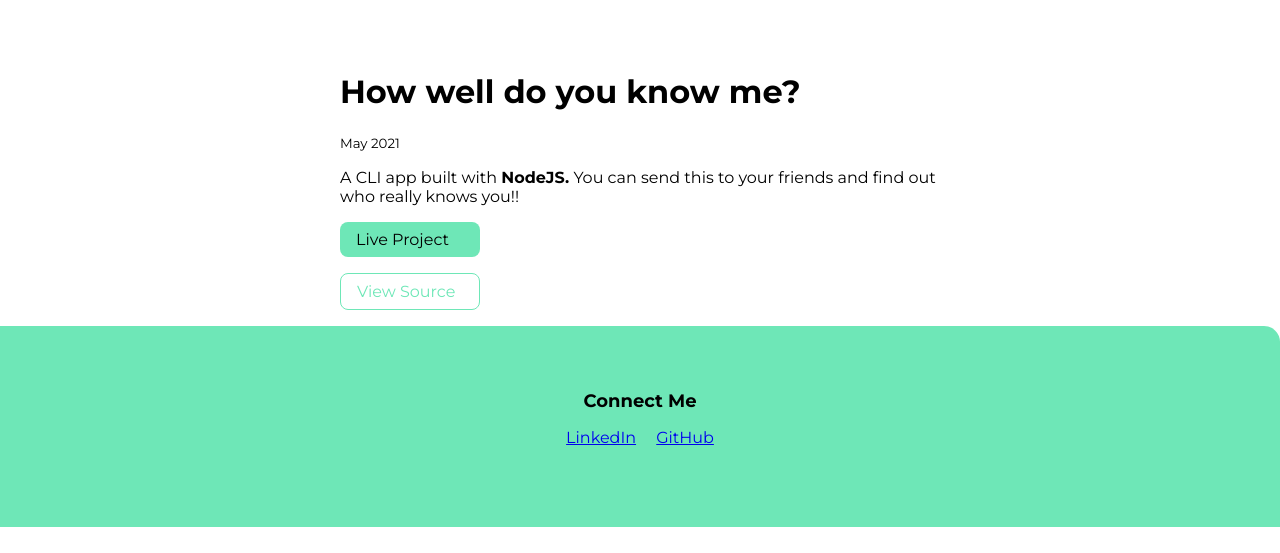
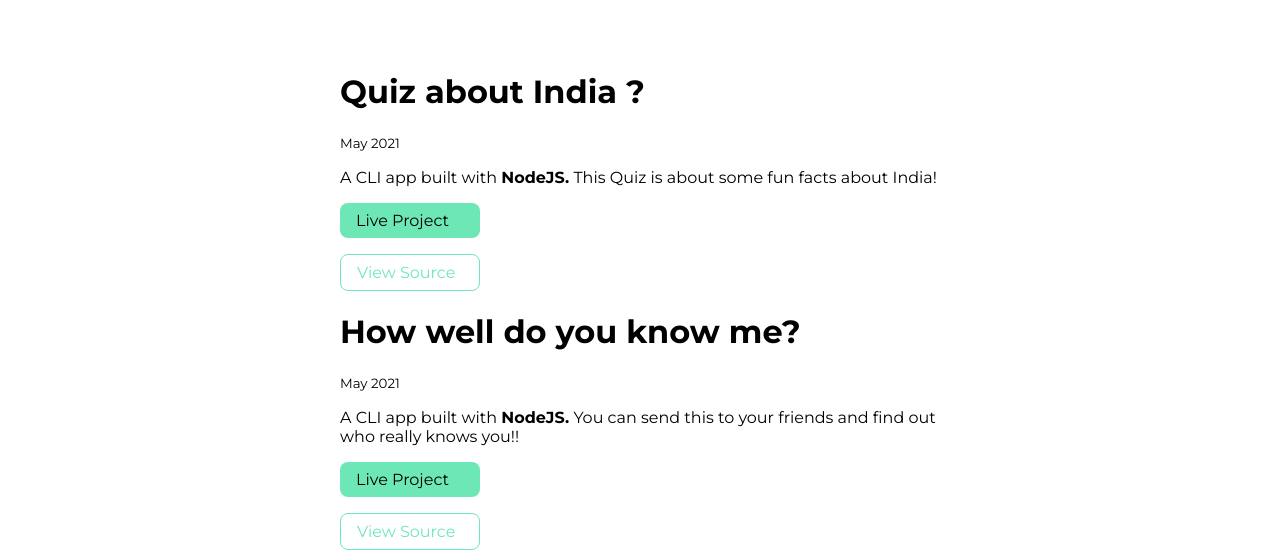
Before and after one commit to Saba-26/Portfolio, a plain HTML site: page projects.html in a window 1280 px wide. Shown: the part 277-830 px from the top of the page. Before the commit the page ends 804 px from the top, so only its background shows below. Drawn offline with Linux system fonts and the light colour scheme.

Commit message:
2nd project added

```diff
--- a/projects.html
+++ b/projects.html
@@ -28,6 +28,19 @@
         <img class="hero-img"src="images/saba.svg"/>
         <h1 class="hero-heading">See my<span class="heading-inverted"> code</span></h1>
     </header>
+
+    <ul class="list-non-bullet">
+        <div class="container container-center">
+          <li>
+              <h1> Quiz about India ?</h1>
+              <small>May 2021</small>
+              <p> A CLI app built with <strong>NodeJS.</strong> This Quiz is about some fun facts about India!</p>
+              <a class="link link-primary" href="https://replit.com/@saba26/Fun-Game-Quizz?embed=1&output=1">Live Project</a>
+              <a class="link link-secondary" href="https://github.com/Saba-26/Quiz-about-India">View Source</a>
+          </li>
+      </div>
+      </ul>
+
     <ul class="list-non-bullet">
       <div class="container container-center">
         <li>
```
